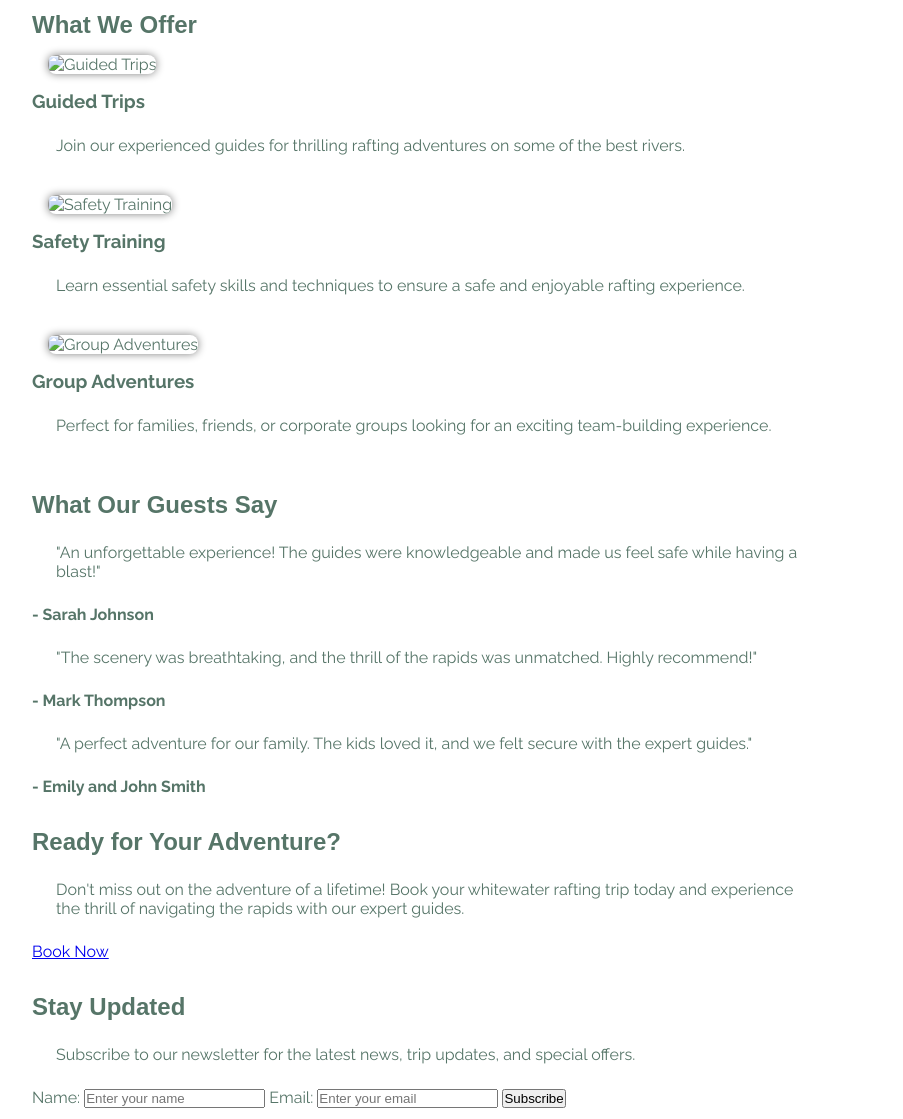
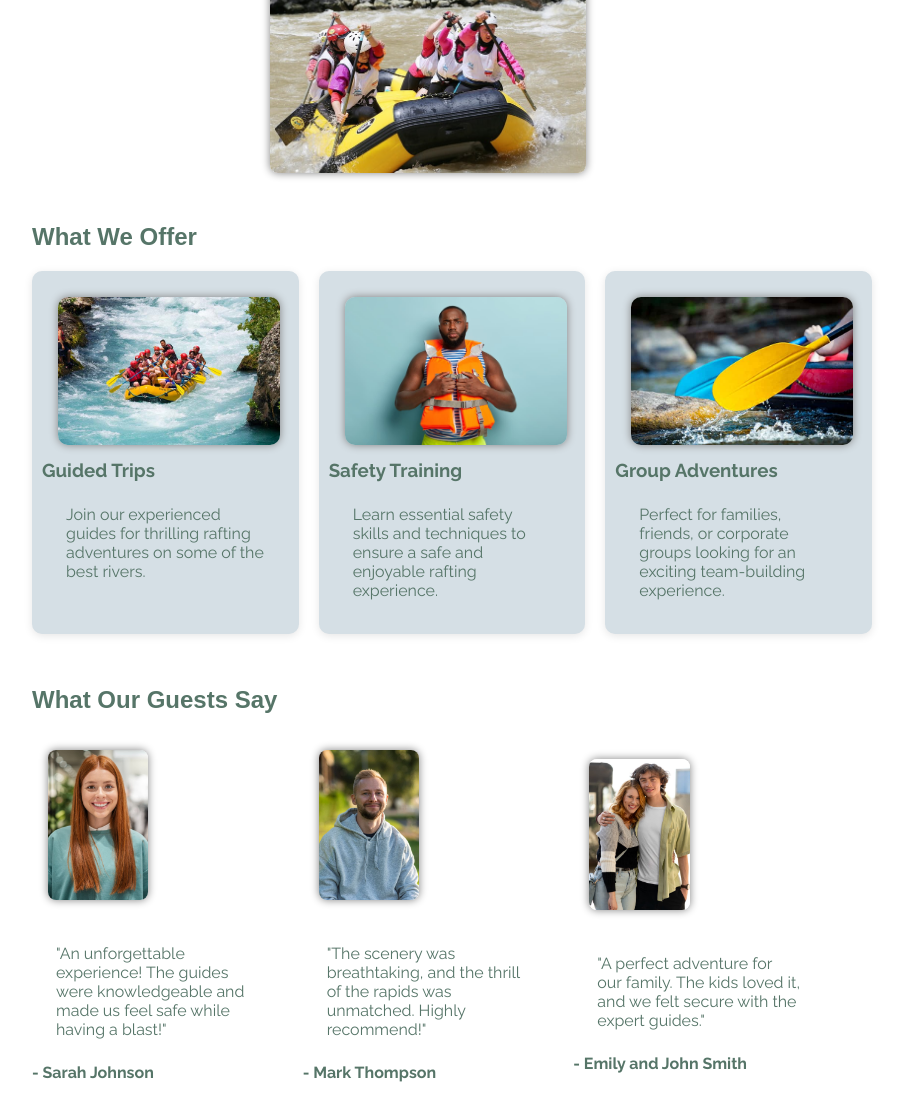
Before and after one commit to otuekongakpan/wdd130, a plain HTML site: page wwr/index.html in a window 1280 px wide. Shown: the part 925-2044 px from the top of the page, without its empty margins (212-1115 px from the left). Drawn offline with Linux system fonts and the light colour scheme; a web font is replaced by a local one.

Commit message:
homepage css update

```diff
--- a/wwr/index.html
+++ b/wwr/index.html
@@ -24,6 +24,7 @@
     </header>
     <main>
         <div class="hero2">
+            <div class="image-overlay"></div>
                 <img src="images/hero2.jpg" alt="Background Image">
                 <h1>Welcome to Whitewater Rafting</h1>
                 <p>Experience the thrill of whitewater rafting with us!</p>
@@ -40,32 +41,44 @@
             <h2>What We Offer</h2>
             <div class="offerings-grid">
                 <div class="offering">
-                    <img src="images/offering1.jpg" alt="Guided Trips">
+                    <img src="images/adventureimagefour.jpg" alt="Guided Trips">
                     <h3>Guided Trips</h3>
                     <p>Join our experienced guides for thrilling rafting adventures on some of the best rivers.</p>
                 </div>
                 <div class="offering">
-                    <img src="images/offering2.jpg" alt="Safety Training">
+                    <img src="images/offering.jpg" alt="Safety Training">
                     <h3>Safety Training</h3>
                     <p>Learn essential safety skills and techniques to ensure a safe and enjoyable rafting experience.</p>
                 </div>
                 <div class="offering">
-                    <img src="images/offering3.jpg" alt="Group Adventures">
+                    <img src="images/adventureimagethree.jpg" alt="Group Adventures">
                     <h3>Group Adventures</h3>
                     <p>Perfect for families, friends, or corporate groups looking for an exciting team-building experience.</p>
                 </div>
+            </div>
+
         </section>
         <section class="testimonials">
             <h2>What Our Guests Say</h2>
+            <div class="testimonials-grid">
             <div class="testimonial">
+                <div class="testimonial-image">
+                    <img src="images/testimonial1.jpg" alt="Testimonial Image">
+                </div>
                 <p>"An unforgettable experience! The guides were knowledgeable and made us feel safe while having a blast!"</p>
                 <h4>- Sarah Johnson</h4>
             </div>
             <div class="testimonial">
+                <div class="testimonial-image">
+                    <img src="images/testimonial2.jpg" alt="Testimonial Image">
+                </div>
                 <p>"The scenery was breathtaking, and the thrill of the rapids was unmatched. Highly recommend!"</p>
                 <h4>- Mark Thompson</h4>
             </div>
             <div class="testimonial">
+                <div class="testimonial-image">
+                    <img src="images/testimonial3.jpg" alt="Testimonial Image">
+                </div>
                 <p>"A perfect adventure for our family. The kids loved it, and we felt secure with the expert guides."</p>
                 <h4>- Emily and John Smith</h4>
             </div>
@@ -82,9 +95,11 @@
             <form action="#" method="post">
                 <label for="name">Name:</label>
                 <input type="text" id="name" name="name" placeholder="Enter your name" required>
-                <label for="email">Email:</label>
-                <input type="email" name="email" placeholder="Enter your email" required>
+                <label for="user-email">Email:</label>
+                <input type="email" id="user-email" name="email" placeholder="Enter your email" required>
                 <button type="submit">Subscribe</button>
+            </form>
+        </section>
     </main>
         <footer>
             <p>©️2025 | Whitewater Rafting | Otuekong Akpan</p>
--- a/wwr/styles/rafting.css
+++ b/wwr/styles/rafting.css
@@ -415,7 +415,6 @@ iframe {
 
 .hero2 {
     position: relative;
-    background-image: linear-gradient(to bottom #000);
 }
 
 .hero2 img {
@@ -424,6 +423,7 @@ iframe {
     height: auto;
     padding-right: 0.01%;
     background: #000;
+    ;
 
 }
 .hero2 h1{
@@ -467,3 +467,50 @@ iframe {
 .hero2 p{
     text-align: center;
 }
+
+.image-overlay {
+    position: absolute;
+    top: 0;
+    left: 0;
+    width: 100%;
+    height: 100%;
+    background-color: rgba(0, 0, 0, 0.5);
+}
+
+.purpose {
+    display: flex;
+    flex-direction: column;
+    align-items: center;
+    justify-content: center;
+    text-align: center;
+    padding: 10px;
+}
+
+.offerings-grid {
+    display: grid;
+    grid-template-columns: repeat(auto-fit, minmax(250px, 1fr));
+    gap: 20px;
+    margin: 20px auto;
+    width: 840px;
+}
+.offering {
+    background-color: var(--accent2-color);
+    padding: 10px;
+    border-radius: 10px;
+    box-shadow: 0 2px 8px rgba(0, 0, 0, 0.1);
+}
+
+.offering img {
+    width: 90%;
+    height: auto;
+    border-radius: 10px;
+    margin-bottom: 10px;
+}
+
+.testimonials-grid {
+    display: grid;
+    grid-template-columns: repeat(auto-fit, minmax(250px, 1fr));
+    gap: 20px;
+    margin: 20px auto;
+    align-items: center;
+}
```
Also changed, not shown: wwr/images/offering.jpg (added), wwr/images/purpose.jpg (added), wwr/images/testimonial1.jpg (added), wwr/images/testimonial2.jpg (added), wwr/images/testimonial3.jpg (added). Lines whose indentation alone changed are shown as unchanged.
